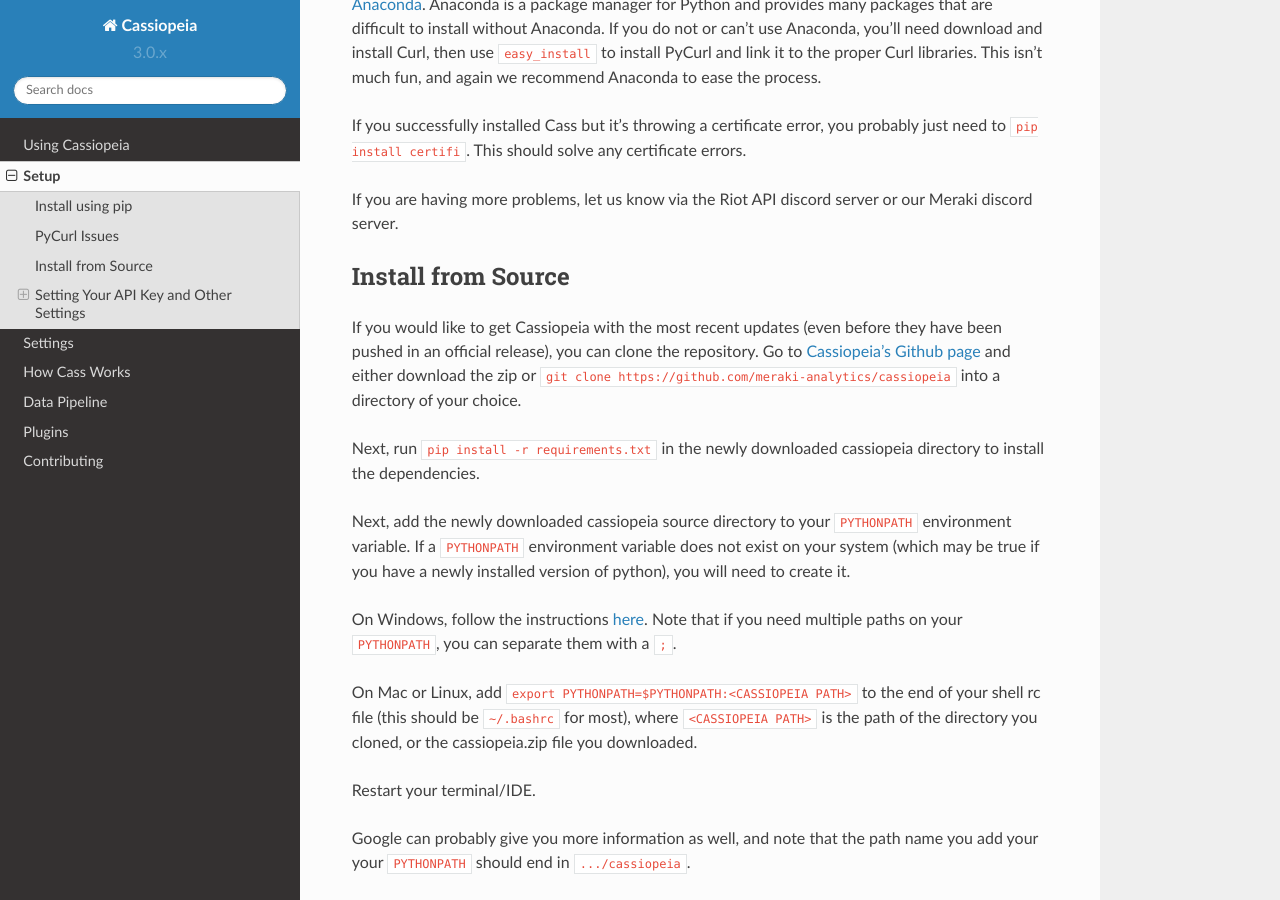
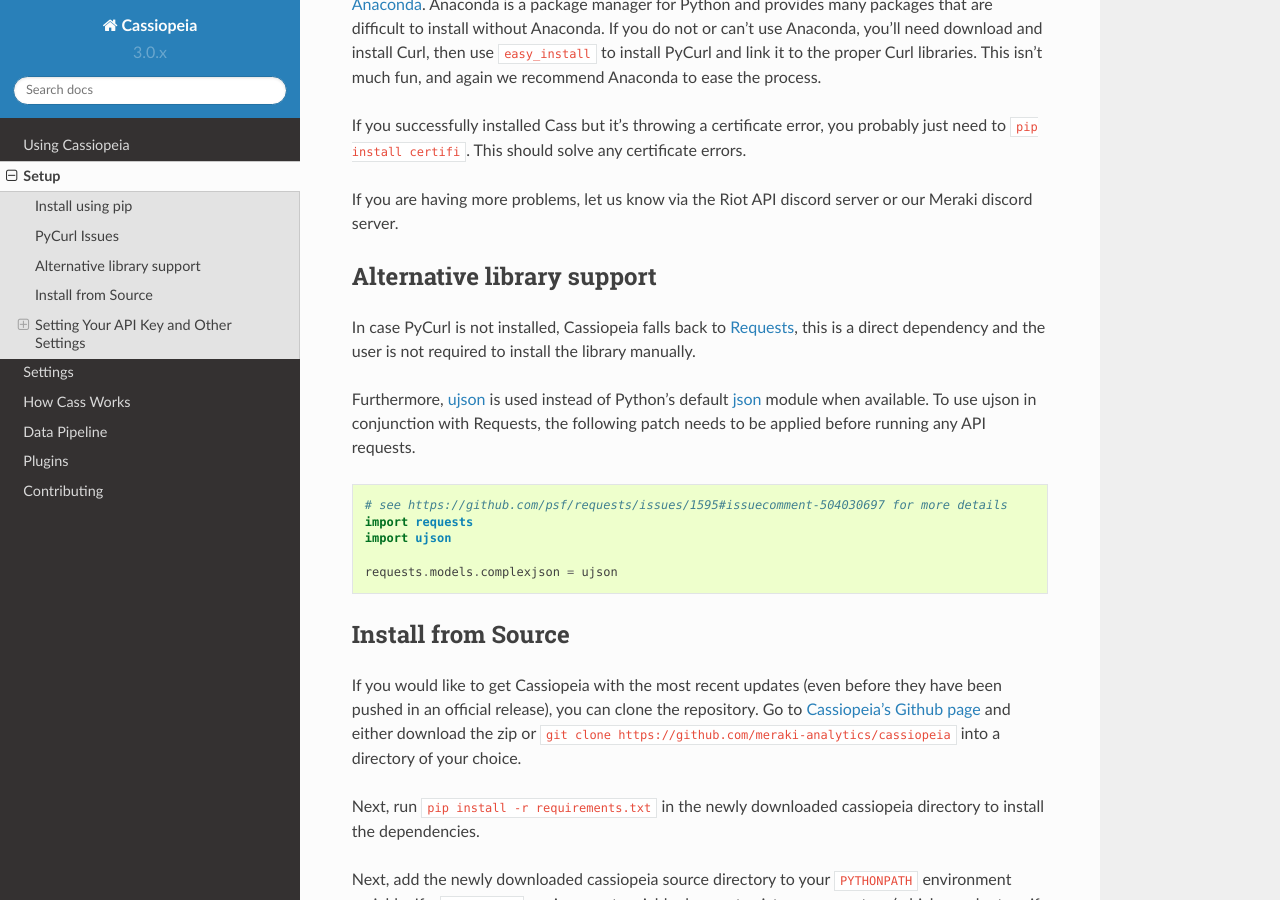
Before and after one commit to Crimack/lissandra, a Sphinx documentation site: the page built from doc/setup.rst, in a window 1280 px wide and 900 px high, scrolled down 595 px. Built offline with Sphinx 7.4.7 and the Read the Docs theme 2.0.0, drawn with Linux system fonts in a browser that asks for light colours.

Commit message:
Mention ujson & requests as alternatives in the docs

```diff
--- a/doc/setup.rst
+++ b/doc/setup.rst
@@ -18,6 +18,21 @@
 If you successfully installed Cass but it's throwing a certificate error, you probably just need to ``pip install certifi``. This should solve any certificate errors.
 
 If you are having more problems, let us know via the Riot API discord server or our Meraki discord server.
+
+Alternative library support
+===========================
+
+In case PyCurl is not installed, Cassiopeia falls back to `Requests <https://pypi.org/project/requests/>`_, this is a direct dependency and the user is not required to install the library manually.
+
+Furthermore, `ujson <https://github.com/esnme/ultrajson>`_ is used instead of Python's default `json <https://docs.python.org/3/library/json.html>`_ module when available. To use ujson in conjunction with Requests, the following patch needs to be applied before running any API requests.
+
+.. code-block:: python
+
+    # see https://github.com/psf/requests/issues/1595#issuecomment-504030697 for more details
+    import requests
+    import ujson
+
+    requests.models.complexjson = ujson
 
 
 Install from Source
```
